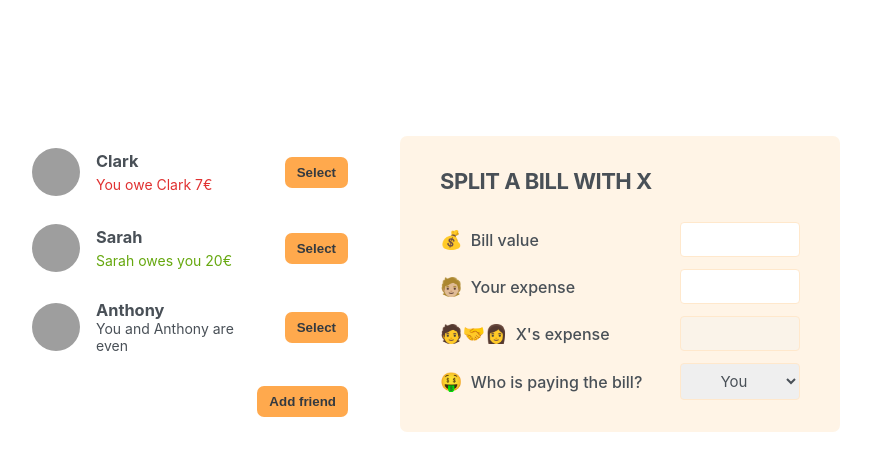
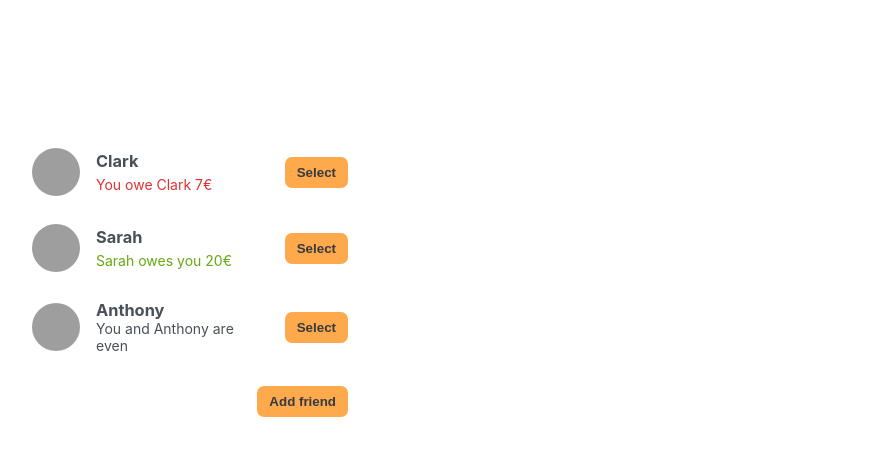
Before and after one commit to helen25sur/eat-n-split, a React app: page / in a window 1280 px wide. Shown: the top 470 px of the page, without its empty margins (210-1081 px from the left). Built offline with nearby package versions, Linux system fonts and the light colour scheme; grey boxes are pictures that could not be loaded; the HTML template or start-up script is replaced by a standard one.

Commit message:
feat: select a friend

```diff
--- a/src/App.jsx
+++ b/src/App.jsx
@@ -24,21 +24,32 @@
 export default function App() {
   const [friends, setFriends] = useState(initialFriends);
   const [showAddFiend, setShowAddFriend] = useState(false);
+  const [selectedFriend, setSelectedFriend] = useState(null);
 
   function handleAddFriends(friend) {
     setFriends((cur) => [...cur, friend]);
     setShowAddFriend(false);
   }
 
+  function handleSelection(friend) {
+    setSelectedFriend(curFriend => curFriend?.id === friend.id ? null : friend);
+    setShowAddFriend(false);
+  }
+
   return (
     <div className="app">
       <div className="sidebar">
-        <FriendsList friends={friends} />
+        <FriendsList
+          friends={friends}
+          onSelection={handleSelection}
+          selectedFriend={selectedFriend} />
+
         {showAddFiend && <FormAddFriend onAddFriend={handleAddFriends} />}
+
         <Button onClick={() => setShowAddFriend(cur => !cur)}>{!showAddFiend ? 'Add friend' : 'Close'}</Button>
       </div>
 
-      <FormSplitBill />
+      {selectedFriend && <FormSplitBill selectedFriend={selectedFriend} />}
     </div>
   )
 }
@@ -47,16 +58,18 @@
   return <button className="button" onClick={onClick}>{children}</button>
 }
 
-function FriendsList({ friends }) {
+function FriendsList({ friends, onSelection, selectedFriend }) {
   return (
     <ul>
-      {friends.map(friend => <Friend friend={friend} key={friend.id} />)}
+      {friends.map(friend => <Friend friend={friend} key={friend.id} onSelection={onSelection} selectedFriend={selectedFriend} />)}
     </ul>
   )
 }
 
-function Friend({ friend }) {
-  return <li key={friend.id}>
+function Friend({ friend, onSelection, selectedFriend }) {
+  const isSelected = selectedFriend?.id === friend.id;
+
+  return <li key={friend.id} className={isSelected ? 'selected' : ''}>
     <img src={friend.image} alt={friend.name} />
     <h3>{friend.name}</h3>
 
@@ -76,7 +89,7 @@
       </p>
     )}
 
-    <Button>Select</Button>
+    <Button onClick={() => onSelection(friend)}>{isSelected ? 'Close' : 'Select'}</Button>
   </li>
 }
 
@@ -126,10 +139,10 @@
   )
 }
 
-function FormSplitBill() {
+function FormSplitBill({ selectedFriend }) {
   return (
     <form action="" className="form-split-bill">
-      <h2>Split a bill with X</h2>
+      <h2>Split a bill with {selectedFriend.name}</h2>
 
       <label htmlFor="">💰 Bill value</label>
       <input type="text" name="" id="" />
@@ -137,13 +150,13 @@
       <label htmlFor="">🧑🏼 Your expense</label>
       <input type="text" name="" id="" />
 
-      <label htmlFor="">🧑‍🤝‍👩 X's expense</label>
+      <label htmlFor="">🧑‍🤝‍👩 {selectedFriend.name}'s expense</label>
       <input type="text" name="" id="" disabled />
 
       <label htmlFor="">🤑 Who is paying the bill?</label>
       <select name="" id="">
         <option value="user">You</option>
-        <option value="friend">X</option>
+        <option value="friend">{selectedFriend.name}</option>
       </select>
     </form>
   )
```
